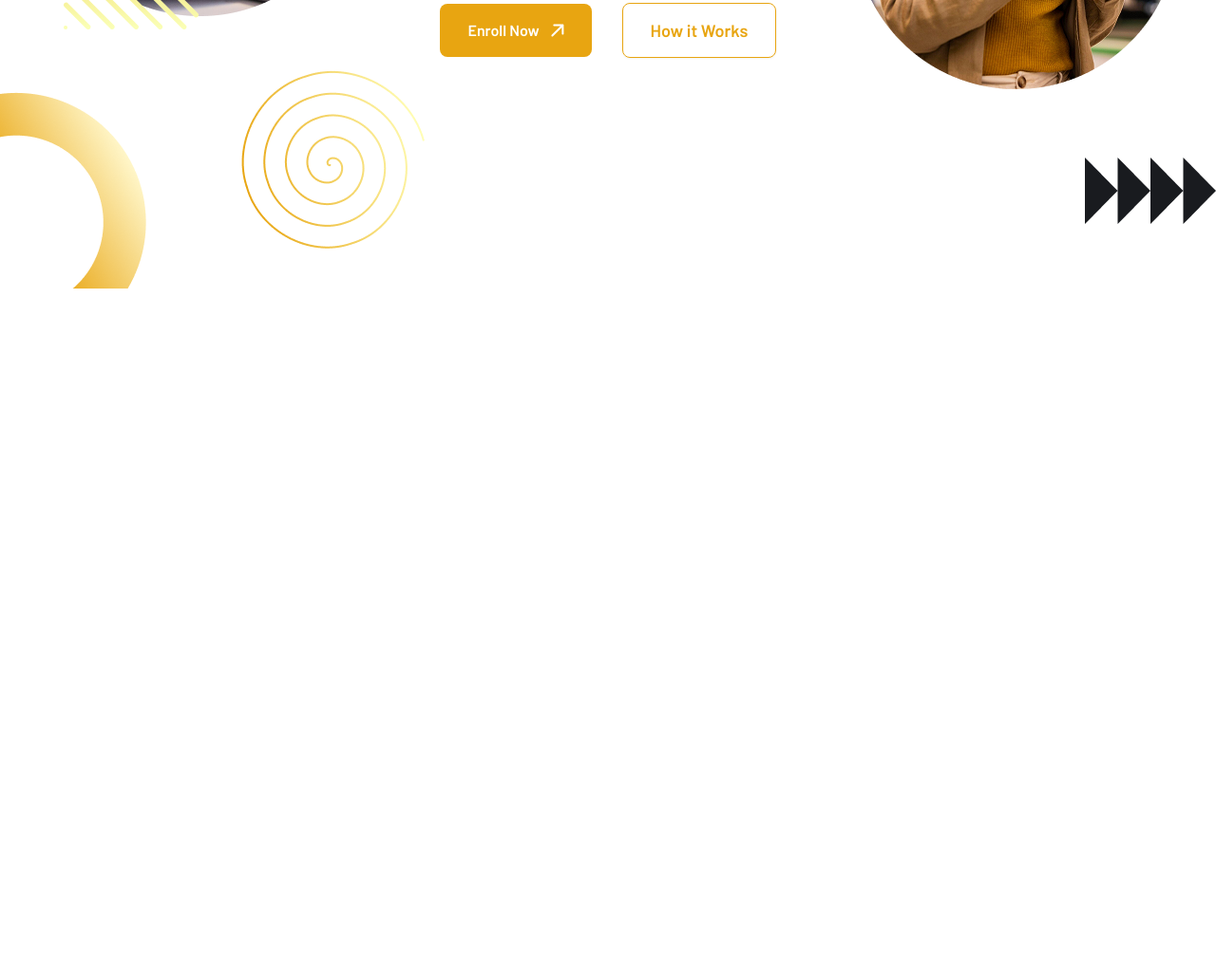
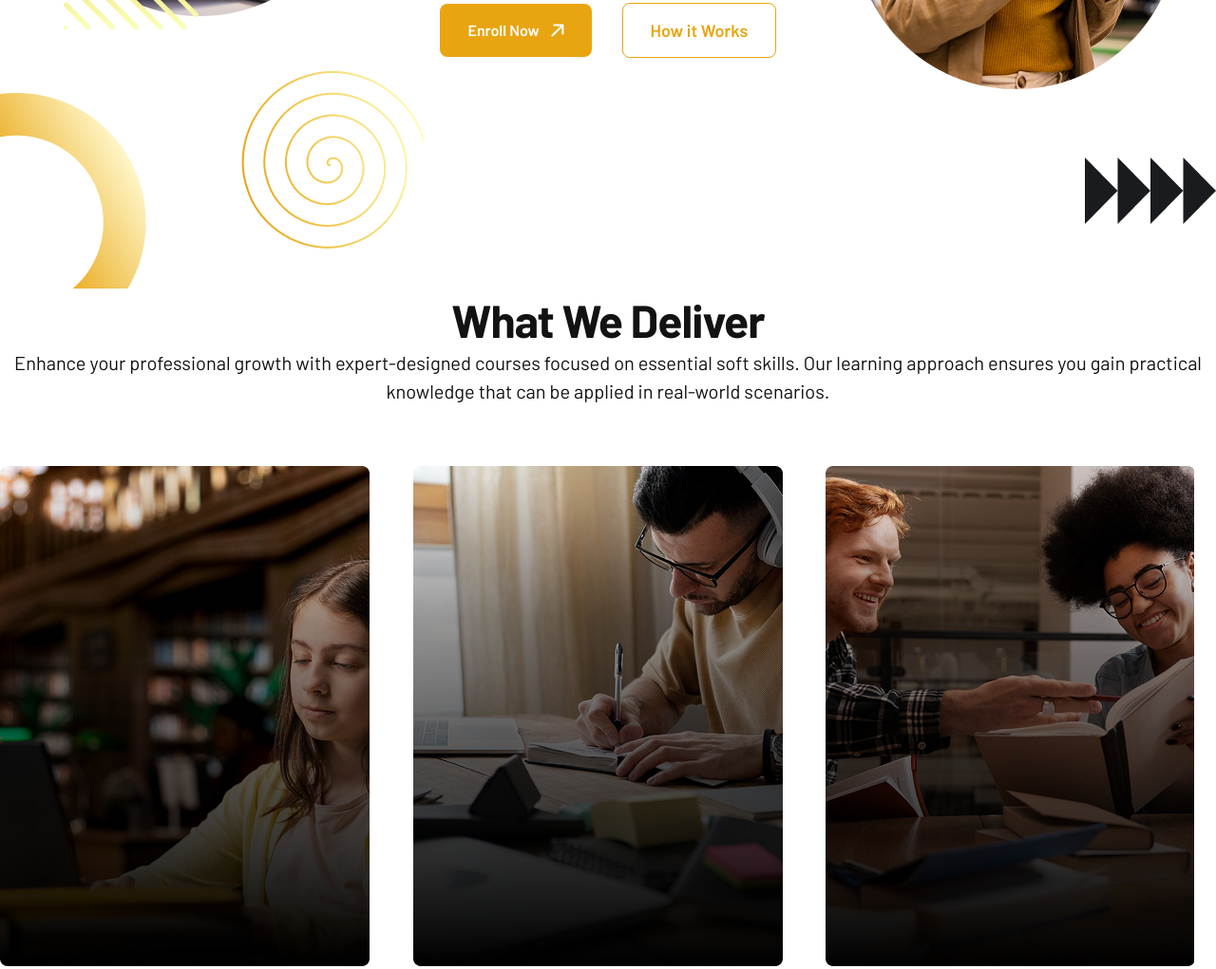
Before and after one commit to shanin18/test, a plain HTML site: page index.html in a window 1280 px wide. Shown: the part 573-1594 px from the top of the page at 95% size. Before the commit the page ends 880 px from the top, so only its background shows below. Drawn offline with Linux system fonts and the light colour scheme.

Commit message:
service section ui complete

```diff
--- a/index.html
+++ b/index.html
@@ -105,22 +105,48 @@
           <div class="image-wrapper-right">
             <img src="./assets/woman.png" alt="Woman" />
             <div class="woman-star">
-                <img src="./assets/hero-bg-right-star.png" alt="" />
-              </div>
+              <img src="./assets/hero-bg-right-star.png" alt="" />
+            </div>
           </div>
         </div>
 
         <div class="hero-bg">
           <div class="hero-bg-left">
             <div class="bg-1">
-                <img src="./assets/team-work-left-bg.png" alt="image">
+              <img src="./assets/team-work-left-bg.png" alt="image" />
             </div>
             <div class="bg-2">
-                <img src="./assets/team-work-left-bg2.png" alt="image">
+              <img src="./assets/team-work-left-bg2.png" alt="image" />
             </div>
           </div>
           <div>
-            <img src="./assets/hero-bg-right-bottom.png" alt="">
+            <img src="./assets/hero-bg-right-bottom.png" alt="" />
+          </div>
+        </div>
+      </section>
+
+      <section class="service">
+        <div class="container">
+          <div class="service-headerr">
+            <h1 class="section-title">What We Deliver</h1>
+            <p class="section-desc">
+              Enhance your professional growth with expert-designed courses
+              focused on essential soft skills. Our learning approach ensures
+              you gain practical knowledge that can be applied in real-world
+              scenarios.
+            </p>
+          </div>
+
+          <div class="service-wrapper">
+            <div>
+              <img src="./assets/service.png" alt="service image" />
+            </div>
+            <div>
+              <img src="./assets/service-2.png" alt="service image" />
+            </div>
+            <div>
+              <img src="./assets/service-3.png" alt="service image" />
+            </div>
           </div>
         </div>
       </section>
--- a/style.css
+++ b/style.css
@@ -72,6 +72,22 @@ body {
     width: 100%;
     margin: 0 auto;
 }
+
+.section-title {
+    text-align: center;
+    font-size: 48px;
+    font-weight: 700;
+    line-height: 60px;
+    letter-spacing: -0.96px;
+    }
+
+.section-desc {
+    text-align: center;
+    font-size: 20px;
+    font-weight: 400;
+    line-height: 30px;
+}
+
 /* common ends */
 
 /* navbar starts */
@@ -440,3 +456,23 @@ body {
 }
 
 /* hero section ends */
+
+/* service section starts */
+.service{};
+
+.service-header {
+    max-width: 907px;
+    width: 100%;
+    display: flex;
+    flex-direction: column;
+    align-items: center;
+    gap: 24px;
+}
+
+.service-wrapper{
+    margin-top: 64px;
+    display: grid;
+    grid-template-columns: repeat(3, 1fr);
+    gap: 24px;
+}
+/* service section ends */
```
Also changed, not shown: assets/service-2.png (added), assets/service-3.png (added), assets/service.png (added).
